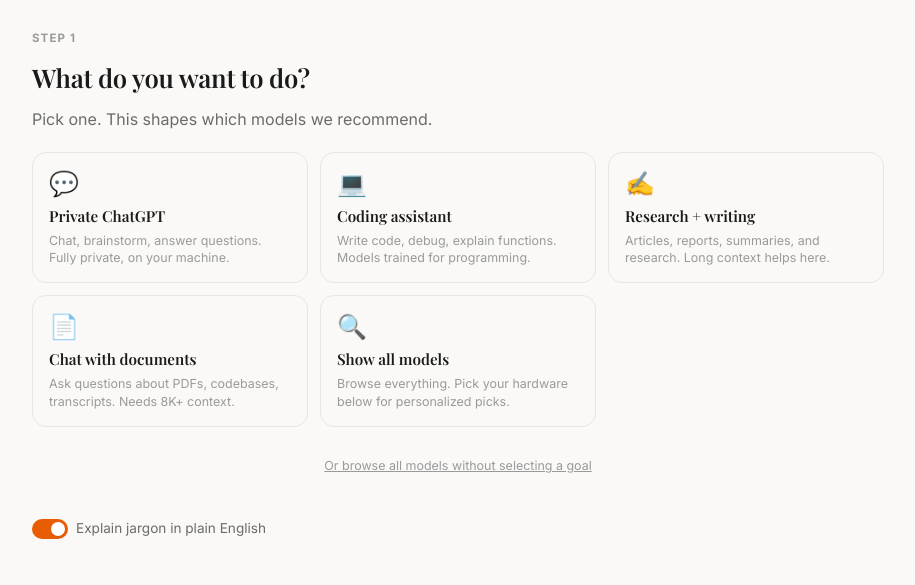
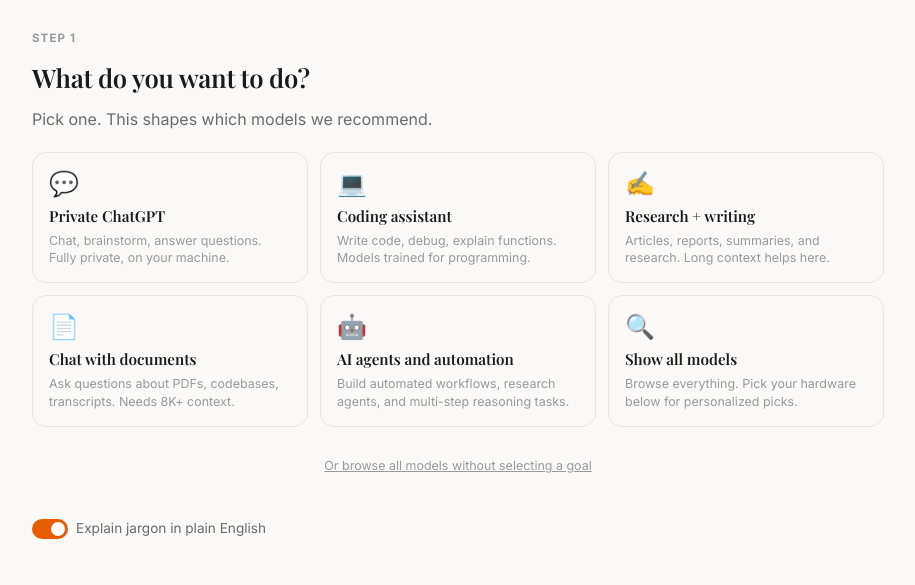
Before and after one commit to ebubeco/build-your-own-chatgpt, a plain HTML site: page index.html in a window 1280 px wide. Shown: the part 214-799 px from the top of the page, without its empty margins (182-1097 px from the left). Drawn offline with nearby package versions, Linux system fonts and the light colour scheme.

Commit message:
Add AI agents & automation goal option

```diff
--- a/index.html
+++ b/index.html
@@ -96,6 +96,11 @@
             <span class="goal-icon">📄</span>
             <span class="goal-title">Chat with documents</span>
             <span class="goal-desc">Ask questions about PDFs, codebases, transcripts. Needs 8K+ context.</span>
+          </button>
+          <button class="goal-card" data-goal="agents" onclick="selectGoal('agents')">
+            <span class="goal-icon">🤖</span>
+            <span class="goal-title">AI agents and automation</span>
+            <span class="goal-desc">Build automated workflows, research agents, and multi-step reasoning tasks.</span>
           </button>
           <button class="goal-card" data-goal="all" onclick="selectGoal('all')">
             <span class="goal-icon">🔍</span>
```
